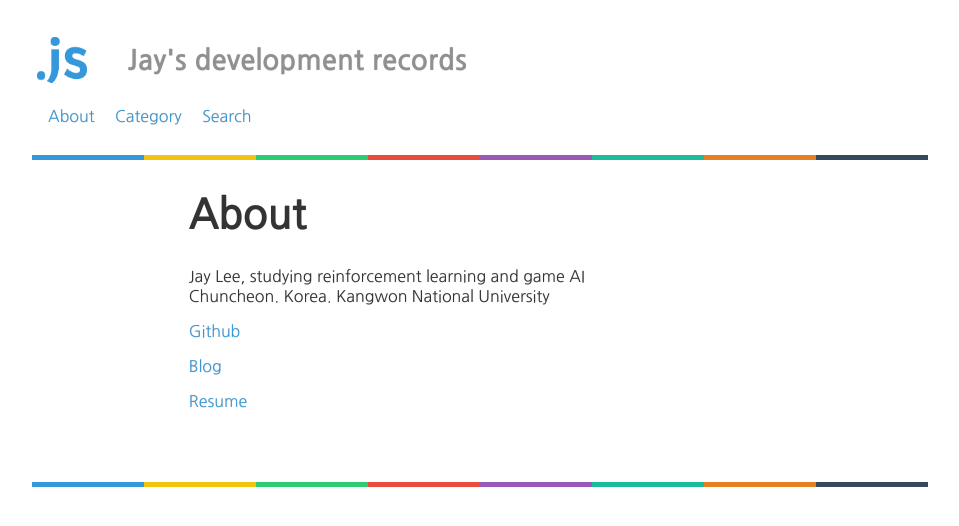
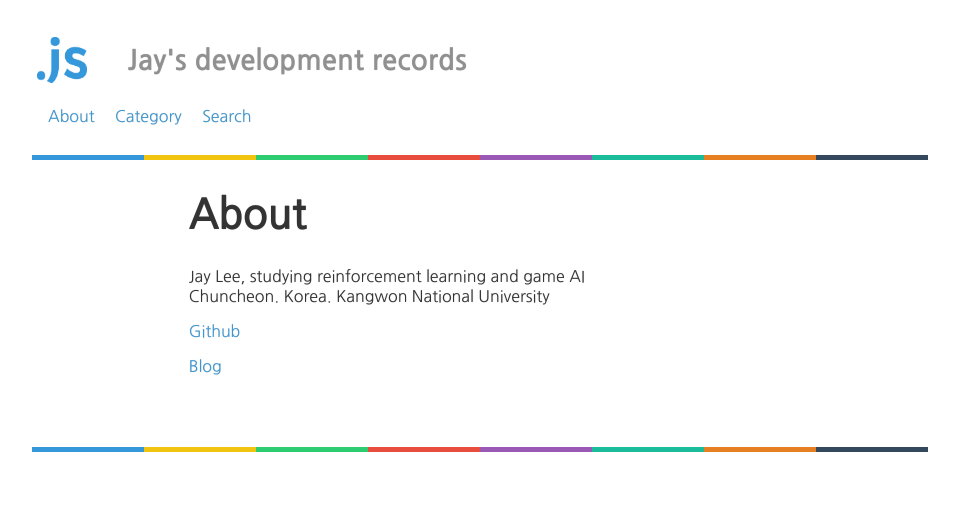
Before and after one commit to Clarit7/clarit7.github.io, a Jekyll site: the page built from about.md, in a window 1280 px wide. Shown: the top 526 px of the page, without its empty margins (160-1119 px from the left). Built offline with Jekyll 4.4.1, drawn with Linux system fonts in a browser that asks for light colours; some web fonts are replaced.

Commit message:
Update about.md

```diff
--- a/about.md
+++ b/about.md
@@ -13,5 +13,3 @@ Kangwon National University
 [Github](https://github.com/Clarit7)
 
 [Blog](https://clarit7.github.io)
-
-[Resume](https://programmers.co.kr/resumes/219363)
```
